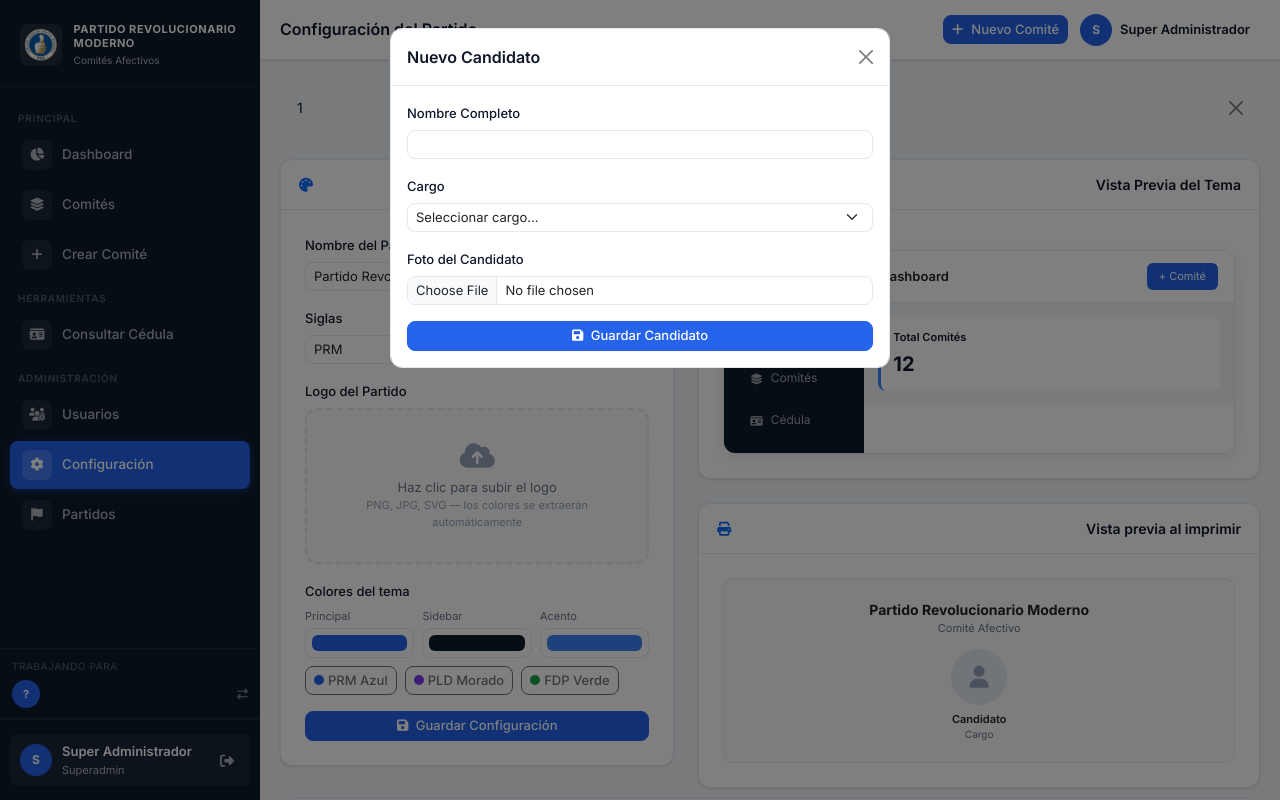
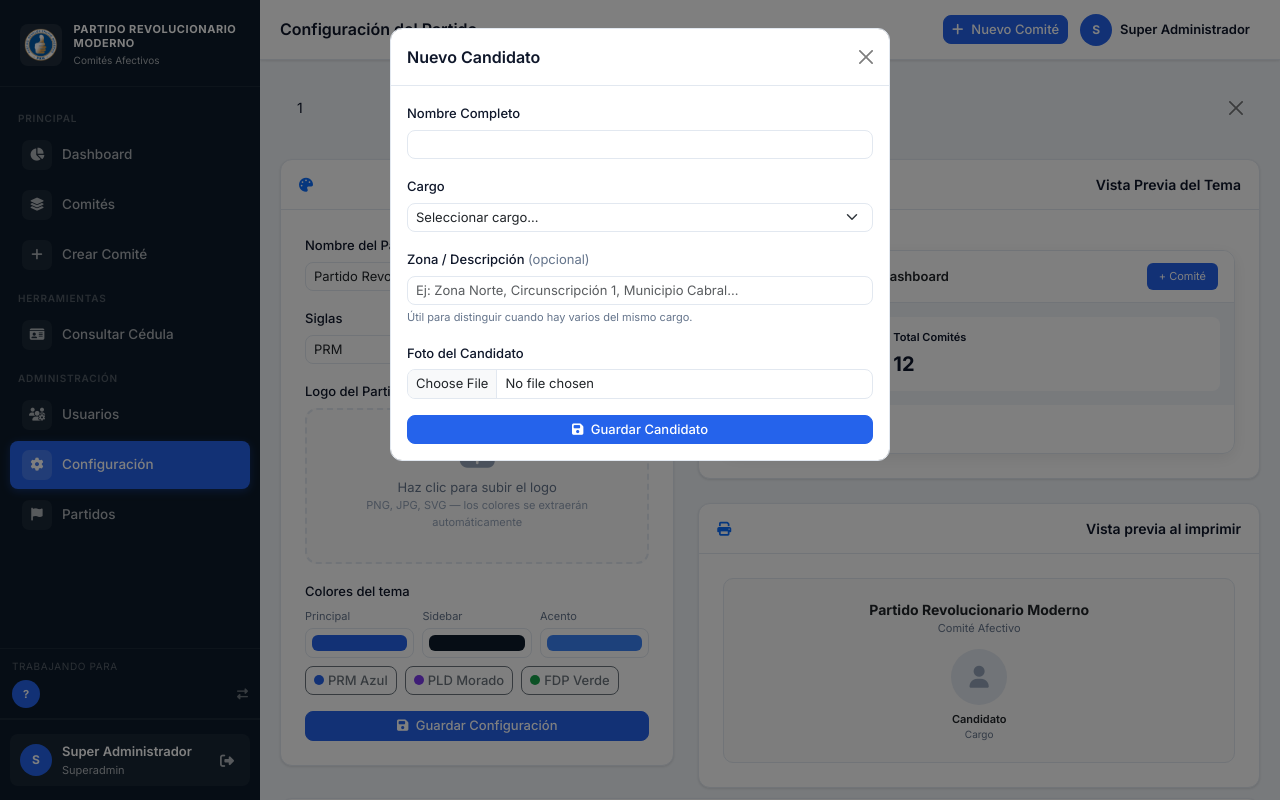
Before and after one commit to gucci7up/comites2028, a PHP site: page /config.php in a window 1280 px wide, after a click on "Agregar Candidato". Run offline with PHP 8.4, Linux system fonts and the light colour scheme; a user stored in the database is signed in; data comes from the database, SQL or seed files in the repository; data that the repository does not hold is empty; some libraries are stand-ins or nearby versions.

Commit message:
Add descripcion field to candidatos for multi-candidate support
- candidatos.descripcion: Zona Norte, Circunscripcion 1, etc.
- config.php: campo descripcion en modal, highlight si cargo es multiple (regidor/diputado/alcalde)
- seleccionar_candidato.php: shows descripcion under candidate name
- session saves candidato_desc
- sidebar shows cargo + descripcion for active candidate
- migration.sql: ALTER TABLE candidatos ADD COLUMN descripcion

Co-Authored-By: Claude Sonnet 4.6 <noreply@anthropic.com>

```diff
--- a/config.php
+++ b/config.php
@@ -46,33 +46,32 @@ if ($_SERVER['REQUEST_METHOD'] === 'POST' && isset($_POST['guardar_tema'])) {
 if ($_SERVER['REQUEST_METHOD'] === 'POST' && isset($_POST['guardar_candidato'])) {
     $nombre = trim($_POST['cand_nombre']);
     $cargo  = $_POST['cand_cargo'];
+    $desc   = trim($_POST['cand_desc'] ?? '');
     $cid    = (int)($_POST['cand_id'] ?? 0);
     $cargos_validos = ['presidente','senador','diputado','alcalde','regidor'];
     if (!empty($nombre) && in_array($cargo, $cargos_validos)) {
         if ($cid > 0) {
-            // Editar
             if (!empty($_FILES['cand_foto']['tmp_name'])) {
                 $foto = file_get_contents($_FILES['cand_foto']['tmp_name']);
-                $stmt = $conn->prepare("UPDATE candidatos SET nombre=?,cargo=?,foto=? WHERE id=? AND partido_id=?");
+                $stmt = $conn->prepare("UPDATE candidatos SET nombre=?,cargo=?,descripcion=?,foto=? WHERE id=? AND partido_id=?");
                 $null = null;
-                $stmt->bind_param("ssbii",$nombre,$cargo,$null,$cid,$partido_id);
-                $stmt->send_long_data(2,$foto);
+                $stmt->bind_param("sssbii",$nombre,$cargo,$desc,$null,$cid,$partido_id);
+                $stmt->send_long_data(3,$foto);
             } else {
-                $stmt = $conn->prepare("UPDATE candidatos SET nombre=?,cargo=? WHERE id=? AND partido_id=?");
-                $stmt->bind_param("ssii",$nombre,$cargo,$cid,$partido_id);
+                $stmt = $conn->prepare("UPDATE candidatos SET nombre=?,cargo=?,descripcion=? WHERE id=? AND partido_id=?");
+                $stmt->bind_param("sssii",$nombre,$cargo,$desc,$cid,$partido_id);
             }
             $stmt->execute();
         } else {
-            // Crear
             if (!empty($_FILES['cand_foto']['tmp_name'])) {
                 $foto = file_get_contents($_FILES['cand_foto']['tmp_name']);
-                $stmt = $conn->prepare("INSERT INTO candidatos (partido_id,nombre,cargo,foto) VALUES (?,?,?,?)");
+                $stmt = $conn->prepare("INSERT INTO candidatos (partido_id,nombre,cargo,descripcion,foto) VALUES (?,?,?,?,?)");
                 $null = null;
-                $stmt->bind_param("issb",$partido_id,$nombre,$cargo,$null);
-                $stmt->send_long_data(3,$foto);
+                $stmt->bind_param("isssb",$partido_id,$nombre,$cargo,$desc,$null);
+                $stmt->send_long_data(4,$foto);
             } else {
-                $stmt = $conn->prepare("INSERT INTO candidatos (partido_id,nombre,cargo) VALUES (?,?,?)");
-                $stmt->bind_param("iss",$partido_id,$nombre,$cargo);
+                $stmt = $conn->prepare("INSERT INTO candidatos (partido_id,nombre,cargo,descripcion) VALUES (?,?,?,?)");
+                $stmt->bind_param("isss",$partido_id,$nombre,$cargo,$desc);
             }
             $stmt->execute();
         }
@@ -392,10 +391,15 @@ include 'includes/header.php';
                     <div style="flex:1;min-width:0;">
                         <div style="font-weight:600;font-size:13px;margin-bottom:3px;"><?php echo htmlspecialchars($c['nombre']); ?></div>
                         <span class="cargo-pill"><?php echo ucfirst($c['cargo']); ?></span>
+                        <?php if (!empty($c['descripcion'])): ?>
+                        <div style="font-size:11px;color:var(--text-secondary);margin-top:3px;">
+                            <i class="fas fa-map-pin me-1"></i><?php echo htmlspecialchars($c['descripcion']); ?>
+                        </div>
+                        <?php endif; ?>
                     </div>
                     <div class="d-flex flex-column gap-1">
                         <button class="action-link" title="Editar"
-                            onclick="editarCandidato(<?php echo $c['id']; ?>,'<?php echo htmlspecialchars(addslashes($c['nombre'])); ?>','<?php echo $c['cargo']; ?>')">
+                            onclick="editarCandidato(<?php echo $c['id']; ?>,'<?php echo htmlspecialchars(addslashes($c['nombre'])); ?>','<?php echo $c['cargo']; ?>','<?php echo htmlspecialchars(addslashes($c['descripcion']??'')); ?>')">
                             <i class="fas fa-pen"></i>
                         </button>
                         <button class="action-link danger" title="Eliminar"
@@ -428,7 +432,7 @@ include 'includes/header.php';
                     </div>
                     <div class="mb-3">
                         <label class="form-label" style="font-size:13px;font-weight:500;">Cargo</label>
-                        <select name="cand_cargo" id="candCargo" class="form-select form-select-sm" required>
+                        <select name="cand_cargo" id="candCargo" class="form-select form-select-sm" required onchange="toggleDesc(this.value)">
                             <option value="">Seleccionar cargo...</option>
                             <option value="presidente">Presidente</option>
                             <option value="senador">Senador</option>
@@ -436,6 +440,12 @@ include 'includes/header.php';
                             <option value="alcalde">Alcalde</option>
                             <option value="regidor">Regidor</option>
                         </select>
+                    </div>
+                    <div class="mb-3" id="descGroup">
+                        <label class="form-label" style="font-size:13px;font-weight:500;">Zona / Descripción <span style="color:var(--text-secondary);font-weight:400;">(opcional)</span></label>
+                        <input type="text" name="cand_desc" id="candDesc" class="form-control form-control-sm"
+                               placeholder="Ej: Zona Norte, Circunscripción 1, Municipio Cabral...">
+                        <div class="form-text">Útil para distinguir cuando hay varios del mismo cargo.</div>
                     </div>
                     <div class="mb-3">
                         <label class="form-label" style="font-size:13px;font-weight:500;">Foto del Candidato</label>
@@ -529,19 +539,37 @@ function onLogoChange(input) {
 }
 
 /* ── CANDIDATE MODAL ─────────────────────────────── */
+function toggleDesc(cargo) {
+    // Para cargos donde puede haber múltiples, el campo descripción es más relevante
+    const multi = ['regidor','diputado','alcalde'];
+    const el = document.getElementById('descGroup');
+    if (multi.includes(cargo)) {
+        el.style.borderLeft = '3px solid var(--accent)';
+        el.style.paddingLeft = '10px';
+    } else {
+        el.style.borderLeft = '';
+        el.style.paddingLeft = '';
+    }
+}
+
 function resetCandModal() {
     document.getElementById('modalCandTitle').textContent = 'Nuevo Candidato';
-    document.getElementById('candId').value = '';
-    document.getElementById('candNombre').value = '';
-    document.getElementById('candCargo').value = '';
+    document.getElementById('candId').value      = '';
+    document.getElementById('candNombre').value  = '';
+    document.getElementById('candCargo').value   = '';
+    document.getElementById('candDesc').value    = '';
     document.getElementById('candFotoPreview').style.display = 'none';
+    document.getElementById('descGroup').style.borderLeft = '';
+    document.getElementById('descGroup').style.paddingLeft = '';
 }
 
-function editarCandidato(id, nombre, cargo) {
+function editarCandidato(id, nombre, cargo, desc) {
     document.getElementById('modalCandTitle').textContent = 'Editar Candidato';
-    document.getElementById('candId').value    = id;
-    document.getElementById('candNombre').value = nombre;
-    document.getElementById('candCargo').value  = cargo;
+    document.getElementById('candId').value      = id;
+    document.getElementById('candNombre').value  = nombre;
+    document.getElementById('candCargo').value   = cargo;
+    document.getElementById('candDesc').value    = desc || '';
+    toggleDesc(cargo);
     new bootstrap.Modal(document.getElementById('modalCandidato')).show();
 }
 
--- a/db/comites_prm.sql
+++ b/db/comites_prm.sql
@@ -20,6 +20,7 @@ CREATE TABLE IF NOT EXISTS candidatos (
     partido_id INT NOT NULL,
     nombre VARCHAR(150) NOT NULL,
     cargo ENUM('presidente','senador','diputado','alcalde','regidor') NOT NULL,
+    descripcion VARCHAR(150) NULL COMMENT 'Ej: Zona Norte, Circunscripción 1',
     foto LONGBLOB,
     activo BOOLEAN DEFAULT TRUE,
     fecha_creacion TIMESTAMP DEFAULT CURRENT_TIMESTAMP,
--- a/db/migration.sql
+++ b/db/migration.sql
@@ -25,11 +25,14 @@ CREATE TABLE IF NOT EXISTS candidatos (
     partido_id INT NOT NULL,
     nombre VARCHAR(150) NOT NULL,
     cargo ENUM('presidente','senador','diputado','alcalde','regidor') NOT NULL,
+    descripcion VARCHAR(150) NULL,
     foto LONGBLOB,
     activo BOOLEAN DEFAULT TRUE,
     fecha_creacion TIMESTAMP DEFAULT CURRENT_TIMESTAMP,
     FOREIGN KEY (partido_id) REFERENCES partidos(id) ON DELETE CASCADE
 );
+-- Si candidatos ya existe, agregar columna descripcion
+ALTER TABLE candidatos ADD COLUMN IF NOT EXISTS descripcion VARCHAR(150) NULL AFTER cargo;
 
 -- 3. Actualizar usuarios (nuevos roles y partido_id)
 ALTER TABLE usuarios
--- a/includes/header.php
+++ b/includes/header.php
@@ -507,7 +507,12 @@ $_color_sidebar_hover = _lightenHex($_color_sidebar, 1.5);
             </div>
             <div style="min-width:0;">
                 <div style="font-size:12px;font-weight:600;color:#fff;white-space:nowrap;overflow:hidden;text-overflow:ellipsis;"><?php echo htmlspecialchars($_SESSION['candidato_nombre']??''); ?></div>
-                <div style="font-size:10px;color:rgba(255,255,255,.5);"><?php echo ucfirst($_SESSION['candidato_cargo']??''); ?></div>
+                <div style="font-size:10px;color:rgba(255,255,255,.5);">
+                    <?php echo ucfirst($_SESSION['candidato_cargo']??''); ?>
+                    <?php if (!empty($_SESSION['candidato_desc'])): ?>
+                    · <?php echo htmlspecialchars($_SESSION['candidato_desc']); ?>
+                    <?php endif; ?>
+                </div>
             </div>
             <a href="seleccionar_candidato.php" style="margin-left:auto;color:rgba(255,255,255,.4);font-size:11px;text-decoration:none;" title="Cambiar candidato">
                 <i class="fas fa-exchange-alt"></i>
```
Also changed, not shown: seleccionar_candidato.php (+10 -3 lines).
